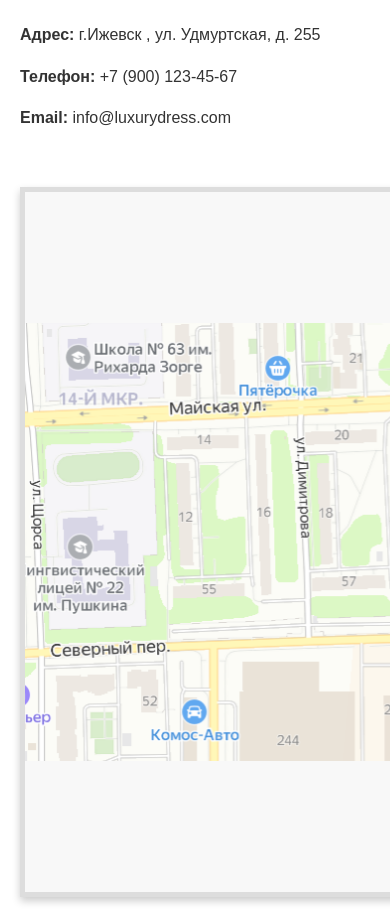
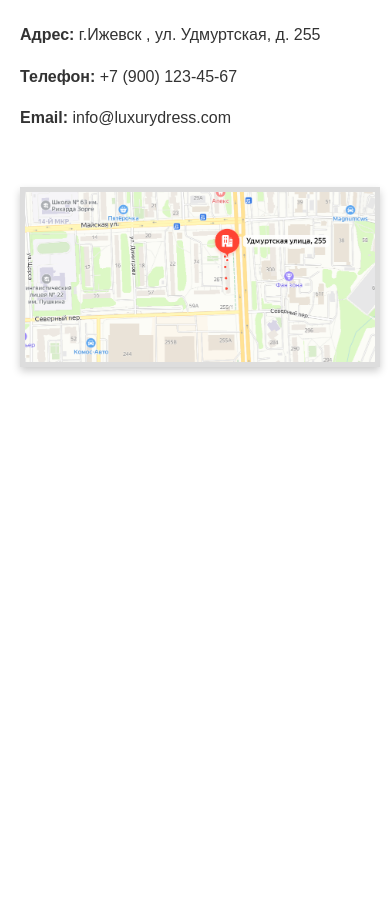
Before and after one commit to player2809/HUUUB, a PHP site: page /aboutus.html in a window 390 px wide; the page is wider, and only the part inside the window is pictured. Shown: the part 405-1322 px from the top of that part. After the commit the page ends 779 px from the top of that part, so only its background shows below. Run offline with PHP 8.4, Linux system fonts and the light colour scheme.

Commit message:
first commit

```diff
--- a/aboutus.html
+++ b/aboutus.html
@@ -1,8 +1,3 @@
-<!DOCTYPE html>
-<html lang="en">
-<head>
-    <meta charset="UTF-8">
-    <meta name="viewport" content="width=device-width, initial-scale=1.0">
 <!DOCTYPE html>
 <html lang="en">
 <head>
@@ -10,9 +5,70 @@
     <meta name="viewport" content="width=device-width, initial-scale=1.0">
     <title>Luxury Dress Rental - Где нас найти?</title>
     <link rel="stylesheet" href="style.css">
+    <style>
+        body {
+            font-family: Arial, sans-serif;
+            margin: 0;
+            padding: 0;
+        }
+
+        .container {
+            max-width: 900px;
+            margin: 0 auto;
+            padding: 20px;
+        }
+
+        h1 {
+            text-align: center;
+        }
+
+        .image-frame {
+            width: 100%;
+            max-width: 900px;
+            height: auto;
+            border: 5px solid #ddd;
+            box-shadow: 0 4px 8px rgba(0, 0, 0, 0.2);
+            margin: 0 auto;
+            display: flex;
+            align-items: center;
+            justify-content: center;
+            overflow: hidden;
+            background-color: #f8f8f8;
+        }
+
+        .image-frame img {
+            width: 100%; /* Сделать изображение адаптивным */
+            height: auto; /* Сохраняем пропорции изображения */
+            object-fit: cover;
+        }
+
+        /* --- Адаптивные стили для экранов до 768px --- */
+        @media (max-width: 768px) {
+            .image-frame {
+                width: 100%; /* Уменьшаем ширину до 100% */
+                height: auto;
+            }
+
+            .image-frame img {
+                max-height: 400px; /* Ограничиваем высоту */
+            }
+        }
+
+        /* --- Адаптивные стили для экранов до 320px --- */
+        @media (max-width: 320px) {
+            .image-frame {
+                width: 100%; /* Уменьшаем ширину до 100% */
+                height: auto;
+            }
+
+            .image-frame img {
+                max-height: 300px; /* Ограничиваем высоту для маленьких экранов */
+            }
+        }
+
+    </style>
 </head>
 <body>
-
     <header>
         <h1>Love Stories Dress Rental</h1>
         <nav>
@@ -26,7 +82,6 @@
             </ul>
         </nav>
     </header>
-        </header>
 
     <section>
         <h2>Где нас найти?</h2>
@@ -34,49 +89,13 @@
         <p><strong>Телефон:</strong> +7 (900) 123-45-67</p>
         <p><strong>Email:</strong> info@luxurydress.com</p>
     </section>
-        <style>
-            body {
-                font-family: Arial, sans-serif;
-                margin: 0;
-                padding: 0;
-            }
-            .container {
-                max-width: 900px;
-                margin: 0 auto;
-                padding: 20px;
-            }
-            h1 {
-                text-align: center;
-            }
-            .image-frame {
-                width: 900px;
-                height: 700px;
-                border: 5px solid #ddd;
-                box-shadow: 0 4px 8px rgba(0, 0, 0, 0.2);
-                margin: 0 auto;
-                display: flex;
-                align-items: center;
-                justify-content: center;
-                overflow: hidden;
-                background-color: #f8f8f8;
-            }
-            .image-frame img {
-                max-width: 100%;
-                max-height: 100%;
-                object-fit: cover;
-            }
 
-        </style>
-    </head>
-    <body>
     <div class="container">
-
-
         <!-- Главное фото с рамкой -->
         <div class="image-frame">
             <img src="images/map.png" alt="Главное фото">
         </div>
-
+    </div>
 
 </body>
 </html>
--- a/style.css
+++ b/style.css
@@ -116,9 +140,21 @@ button:hover {
     transition: background 0.3s, transform 0.3s;
 }
 
-.registration-form button:hover {
+.registration-form button:hover,
+.button-exit:hover {
     background: #444;
     transform: scale(1.05);
+}
+
+.button-exit {
+    background: #ff0000;
+}
+
+@font-face {
+    font-family: 'EkMuktaSemibold';
+    src: url('fonts/EkMuktaSemibold-dV97.ttf') format('truetype');
+    font-weight: normal;
+    font-style: normal;
 }
 
 /* --- Стили для экранов до 1024px --- */
```
Also changed, not shown: other parts of style.css (+26 -2 lines), exit.html (+13 -18 lines), registration.html (+17 -5 lines), EkMuktaSemibold-dV97.ttf (added). Lines whose indentation alone changed are shown as unchanged.
